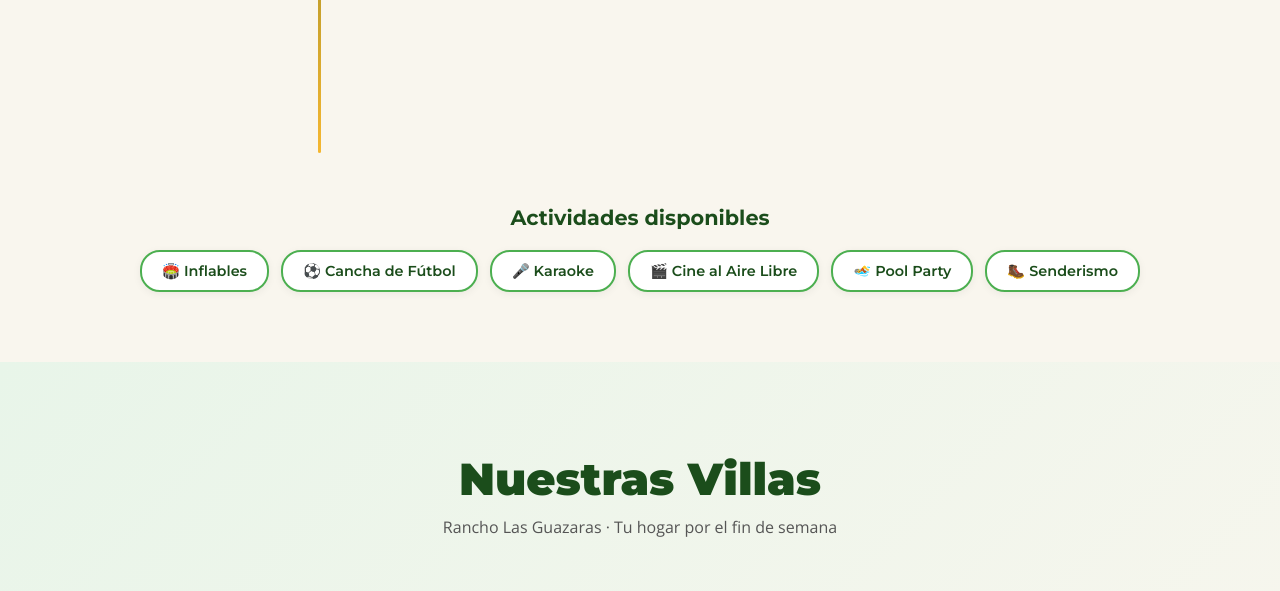
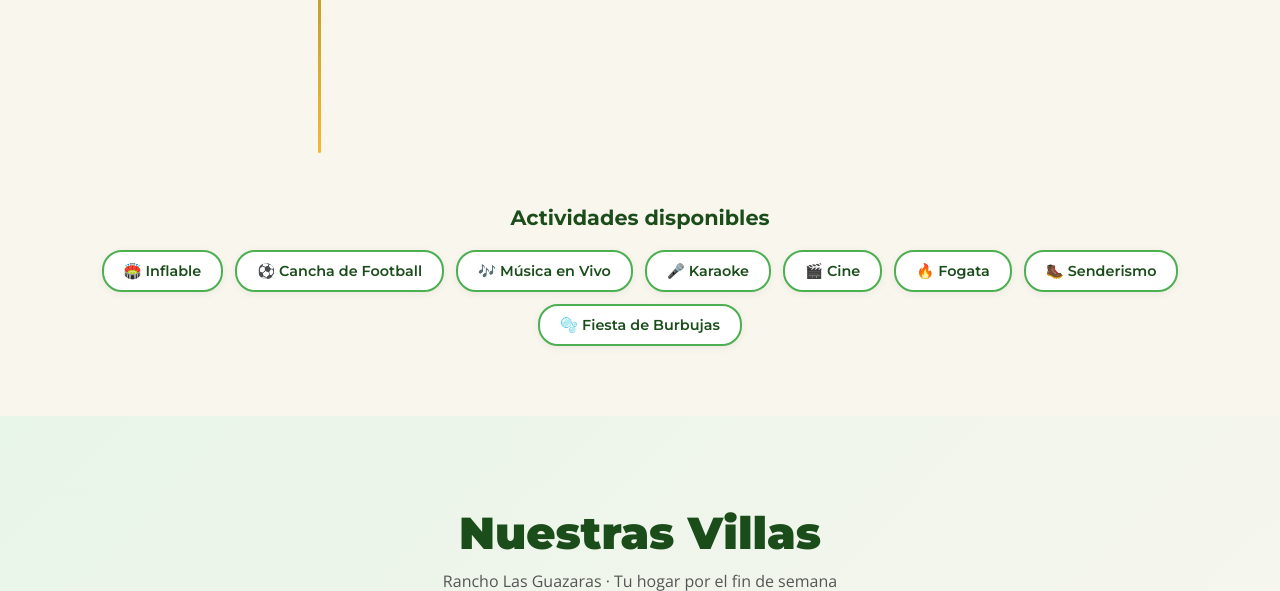
Before and after one commit to rodolfomarte/bhd-consumos, a Flask app: page / in a window 1280 px wide. Shown: the part 2306-2897 px from the top of the page. Run offline with Flask 3, Linux system fonts and the light colour scheme; some libraries are stand-ins or nearby versions.

Commit message:
Hacer editable "Actividades disponibles" y arreglar botón "+ Agregar villa"
La lista de actividades estaba fija en el HTML y no coincidía con
cargar en codex.xlsx (faltaban Música en Vivo, Fogata, Fiesta de Burbujas).
Ahora vive en publicContent/main junto con villas/agenda/menú, editable
desde el panel admin. De paso: el botón "+ Agregar villa" llevaba oculto
desde el refactor de Firebase Auth porque nada volvía a mostrarlo al
detectar modo admin — ya se corrige junto con el resto de ".admin-only".

Co-Authored-By: Claude Sonnet 5 <noreply@anthropic.com>

```diff
--- a/junte/static/css/style.css
+++ b/junte/static/css/style.css
@@ -817,3 +817,4 @@ body.admin-mode .live-filter-section { top: 98px; }
 .admin-tab.active .admin-tab-count { background: rgba(255,255,255,.25); }
 .admin-tab-panel { display: none; }
 .admin-tab-panel.active { display: block; }
+.act-item.admin-editable { display: inline-flex; align-items: center; gap: 6px; padding-right: 8px; }
--- a/junte/static/js/main.js
+++ b/junte/static/js/main.js
@@ -57,6 +57,18 @@ const DEFAULT_DATA = {
     almuerzo: "https://images.unsplash.com/photo-1547592180-85f173990554?w=800&q=80",
     cena:     "https://images.unsplash.com/photo-1555939594-58d7cb561ad1?w=800&q=80",
   },
+
+  // "Actividades disponibles" — lista exacta de cargar en codex.xlsx
+  actividadesDisponibles: [
+    { icon:"🏟️", label:"Inflable" },
+    { icon:"⚽",  label:"Cancha de Football" },
+    { icon:"🎶", label:"Música en Vivo" },
+    { icon:"🎤", label:"Karaoke" },
+    { icon:"🎬", label:"Cine" },
+    { icon:"🔥", label:"Fogata" },
+    { icon:"🥾", label:"Senderismo" },
+    { icon:"🫧", label:"Fiesta de Burbujas" },
+  ],
 };
 
 /* ══════════════════ ESTADO GLOBAL ════════════════════════════════════════ */
@@ -93,10 +105,12 @@ function onAuthState(state) {
   document.body.classList.toggle("admin-mode", adminMode);
   document.getElementById("adminBadge").style.display = adminMode ? "flex" : "none";
   document.querySelectorAll(".editable").forEach(el => el.contentEditable = adminMode ? "true" : "false");
+  document.querySelectorAll(".admin-only").forEach(el => el.style.display = adminMode ? "block" : "none");
 
   renderVillas();
   renderMenus();
   renderTimelines();
+  renderActividades();
 
   watchSettings();
   watchMural();
@@ -114,6 +128,8 @@ function watchContent() {
     async snap => {
       if (snap.exists) {
         appData = snap.data();
+        // Docs sembrados antes de que existiera este campo no lo tienen.
+        if (!appData.actividadesDisponibles) appData.actividadesDisponibles = DEFAULT_DATA.actividadesDisponibles;
       } else if (authState.isAdmin) {
         appData = seedFromRoster();
         await seedPublicContent();
@@ -124,6 +140,7 @@ function watchContent() {
       renderVillas();
       renderMenus();
       renderTimelines();
+      renderActividades();
       renderMuralGrid();
       forceReveal(); // el contenido llega async, después de que initReveal() ya observó el DOM inicial
     },
@@ -346,6 +363,36 @@ function initMenuTabs() {
       document.getElementById("menu-"+btn.dataset.menu).classList.add("active");
     });
   });
+}
+
+/* ══════════════════ ACTIVIDADES DISPONIBLES ═══════════════════════════════ */
+function renderActividades() {
+  const grid = document.getElementById("actGrid");
+  if (!grid) return;
+  const list = appData.actividadesDisponibles || [];
+  grid.innerHTML = list.map((a,i) => adminMode
+    ? `<div class="act-item admin-editable">
+         <span>${a.icon} ${escHtml(a.label)}</span>
+         <button class="btn-del-dish" onclick="removeActividad(${i})" title="Eliminar">🗑️</button>
+       </div>`
+    : `<div class="act-item">${a.icon} ${escHtml(a.label)}</div>`
+  ).join("");
+  document.getElementById("btnAddActividad").style.display = adminMode ? "block" : "none";
+}
+
+function addActividad() {
+  const label = prompt("Nombre de la actividad:");
+  if (!label) return;
+  const icon = prompt("Emoji (ej: 🎉):", "✨") || "✨";
+  if (!appData.actividadesDisponibles) appData.actividadesDisponibles = [];
+  appData.actividadesDisponibles.push({ icon: icon.trim(), label: label.trim() });
+  saveData(); renderActividades(); forceReveal();
+}
+
+function removeActividad(i) {
+  if (!confirm(`¿Eliminar "${appData.actividadesDisponibles[i].label}"?`)) return;
+  appData.actividadesDisponibles.splice(i, 1);
+  saveData(); renderActividades(); forceReveal();
 }
 
 /* ══════════════════ NAV ═════════════════════════════════════════════════ */
@@ -766,3 +813,5 @@ window.setFilter        = setFilter;
 window.removeFamilia    = removeFamilia;
 window.addAgendaItem    = addAgendaItem;
 window.removeAgendaItem = removeAgendaItem;
+window.addActividad     = addActividad;
+window.removeActividad  = removeActividad;
--- a/junte/templates/index.html
+++ b/junte/templates/index.html
@@ -174,13 +174,9 @@
   <div class="day-panel" id="panel-domingo"><div class="timeline" id="timeline-domingo"></div></div>
   <div class="actividades-extra">
     <h3 class="editable" data-key="act-titulo">Actividades disponibles</h3>
-    <div class="act-grid">
-      <div class="act-item">🏟️ Inflables</div>
-      <div class="act-item">⚽ Cancha de Fútbol</div>
-      <div class="act-item">🎤 Karaoke</div>
-      <div class="act-item">🎬 Cine al Aire Libre</div>
-      <div class="act-item">🏊 Pool Party</div>
-      <div class="act-item">🥾 Senderismo</div>
+    <div class="act-grid" id="actGrid"></div>
+    <div class="admin-only" style="display:none" id="btnAddActividad">
+      <button class="btn-admin-add" onclick="addActividad()">+ Agregar actividad</button>
     </div>
   </div>
 </section>
```
Also changed, not shown: junte/index.html (+3 -7 lines).
